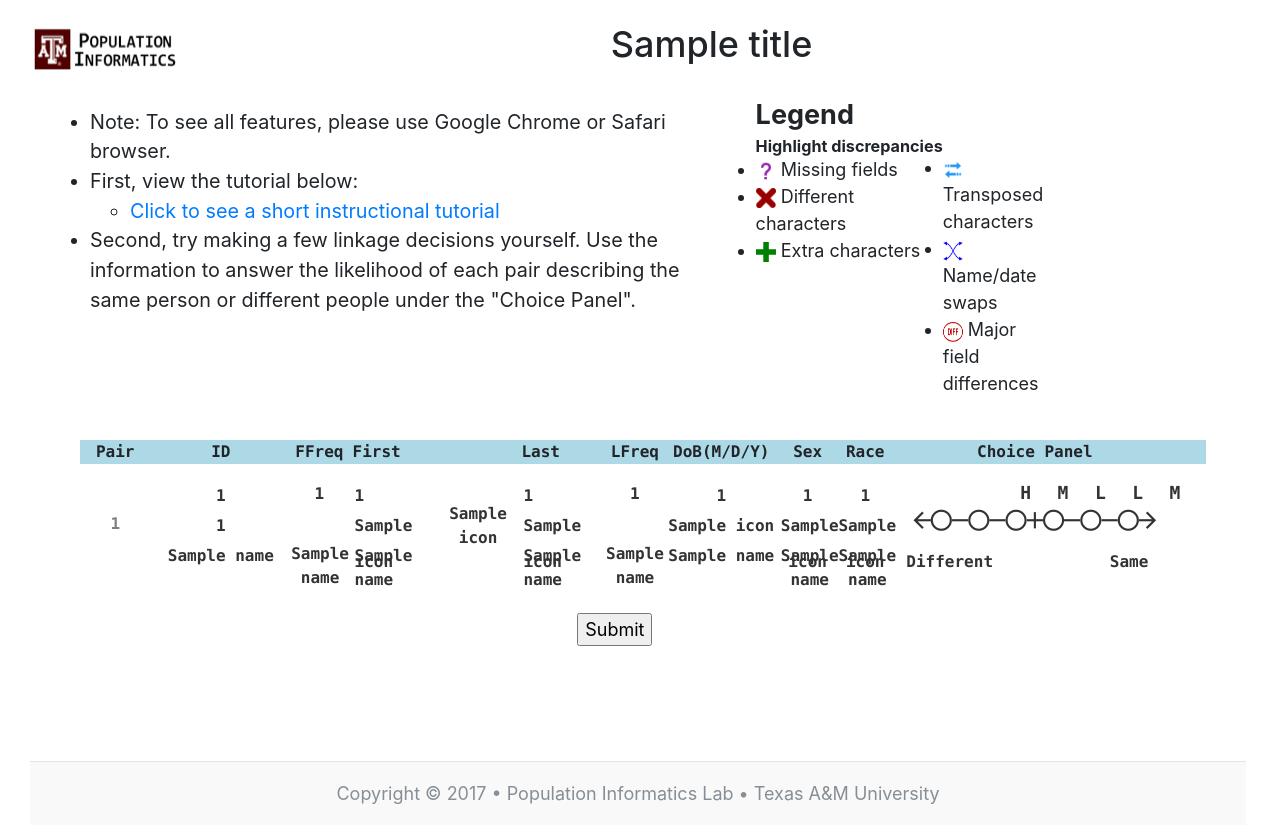
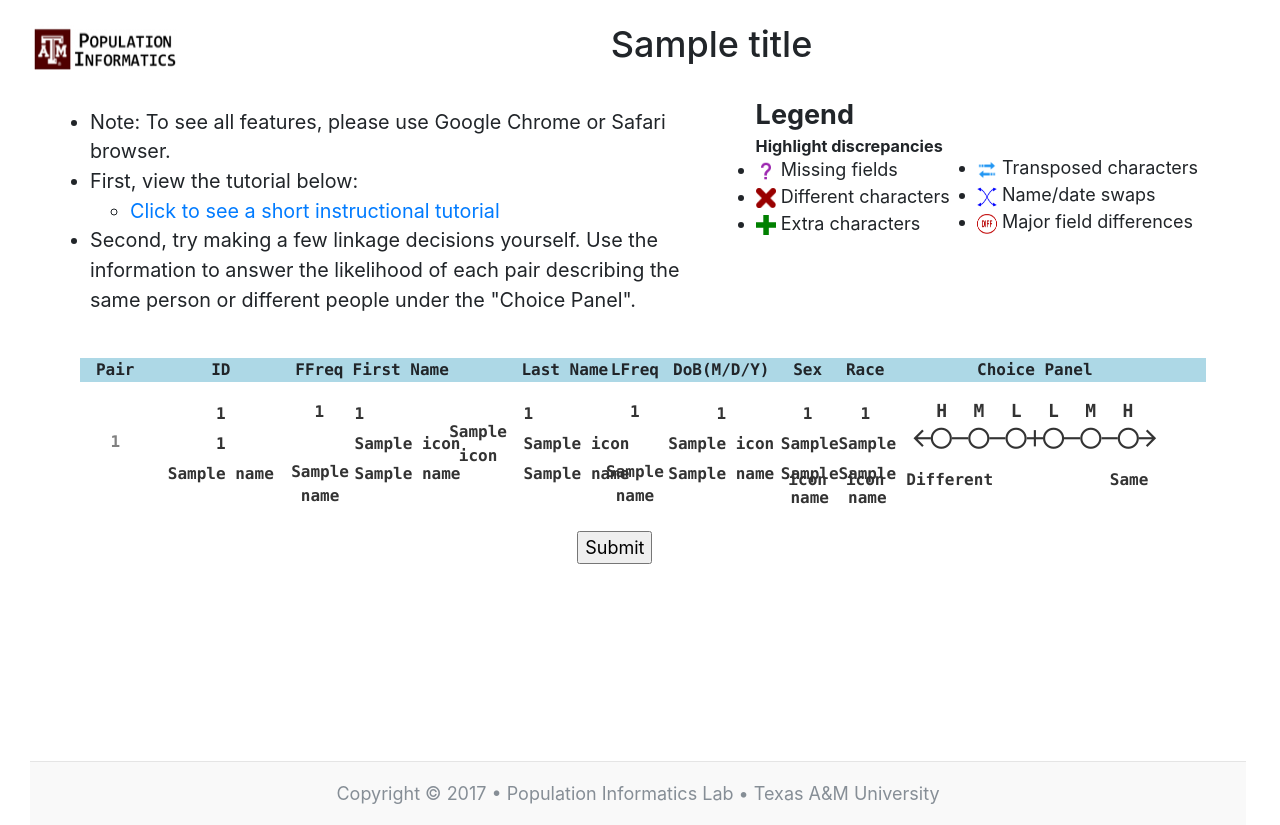
Before and after one commit to pinformatics/mindfirl-adr2025, a Flask app: template templates/base.html in a window 1280 px wide. Run offline with Flask 2, Linux system fonts and the light colour scheme; the template is opened without the code that fills it: most values are stand-ins (such as "Sample title", 1, 10 or a date in 2020); some web fonts are replaced.

Commit message:
made legend text, table names, and choice panel labels flex and align better

```diff
--- a/static/css/select.css
+++ b/static/css/select.css
@@ -5,9 +5,10 @@
 }
 
 .choice-label {
-  width: 245px;
-  float: left;
-  margin-left: 105px;
+  /* width: 245px; */
+  /* float: left; */
+  display: inline-block;
+  /* margin-left: 105px; */
   margin-top: 15px;
   vertical-align: bottom;
   list-style-type: none;
--- a/static/css/style.css
+++ b/static/css/style.css
@@ -205,6 +205,7 @@
 
 .table_names {
     text-align: left;
+    white-space: nowrap;
 }
 
 .hidden_element {
--- a/templates/base.html
+++ b/templates/base.html
@@ -5,9 +5,9 @@
         <title>PPIRL</title>
         <link rel="shortcut icon" href="../static/images/site/favicon.ico" type="image/x-icon" />
         <link rel="stylesheet" href="../static/css/site.css" type="text/css">
-        <link rel="stylesheet" href="../static/css/style.css?q=37" type="text/css">
+        <link rel="stylesheet" href="../static/css/style.css?q=40" type="text/css">
         <link rel="stylesheet" href="../static/css/ionicons.min.css" type="text/css">
-        <link rel="stylesheet" href="../static/css/select.css?q=12" type="text/css">
+        <link rel="stylesheet" href="../static/css/select.css?q=22" type="text/css">
         <link rel="stylesheet" href="../static/css/bootstrap.min.css" type="text/css">
         <link rel="stylesheet" href="../static/css/footer.css" type="text/css">
         <link rel="stylesheet" href="../static/css/animate.min.css">
--- a/templates/header.html
+++ b/templates/header.html
@@ -20,19 +20,19 @@
 			<img src="https://i.postimg.cc/sXZbJNM5/legend.png" style="width: 70%; max-width: 800px; height: auto;">
 
 		</div> -->
-        <div id="legend" style="flex-basis: 40%; flex-direction: column; align-items: center; width: 20%; min-width:200px; background-color: transparent; margin: 0; padding: 0;">
+        <div id="legend" style="flex-basis: 40%; flex-direction: column; align-items: center; width: 20%; background-color: transparent; margin: 0; padding: 0;">
             <h3 style="font-size: 1.5em; width: 100%; text-align: left;"><strong>Legend</strong></h3>
-            <div style="display: flex; width: 60%; max-width: 800px;  padding: 0;">
+            <div style="display: flex; width: 60%; max-width: 800px;  min-width:400px; padding: 0; gap: 1.5rem;">
                 <div class="legend-section" style="flex: 1; padding: 0;">
                     <h4 style="padding: 0; margin: 0; white-space: nowrap; font-size: 0.9em;"><strong>Highlight discrepancies</strong></h4>
-                    <ul style="padding: 0; margin: 0;">
+                    <ul style="padding: 0; margin: 0; white-space: nowrap">
                         <li><img src="../static/images/site/missing.png" alt="Missing fields" style="width: 20px; height: 20px;"> Missing fields</li>
                         <li><img src="../static/images/site/replace.png" alt="Different characters" style="width: 20px; height: 20px;"> Different characters</li>
                         <li><img src="../static/images/site/indel.png" alt="Extra characters" style="width: 20px; height: 20px;"> Extra characters</li>
                     </ul>
                 </div>
                 <div class="legend-section" style="flex: 1; padding: 0;">
-                    <ul style="padding: 0; margin-top: 0.9em;">
+                    <ul style="padding: 0; margin-top: 0.9em; white-space: nowrap;">
                         <li><img src="../static/images/site/transpose.png" alt="Transposed characters" style="width: 20px; height: 20px;"> Transposed characters</li>
                         <li><img src="../static/images/site/name_swap.png" alt="Name/date swaps" style="width: 20px; height: 20px;"> Name/date swaps</li>
                         <li><img src="../static/images/site/diff.png" alt="Major field differences" style="width: 20px; height: 20px;"> Major field differences</li>
```
